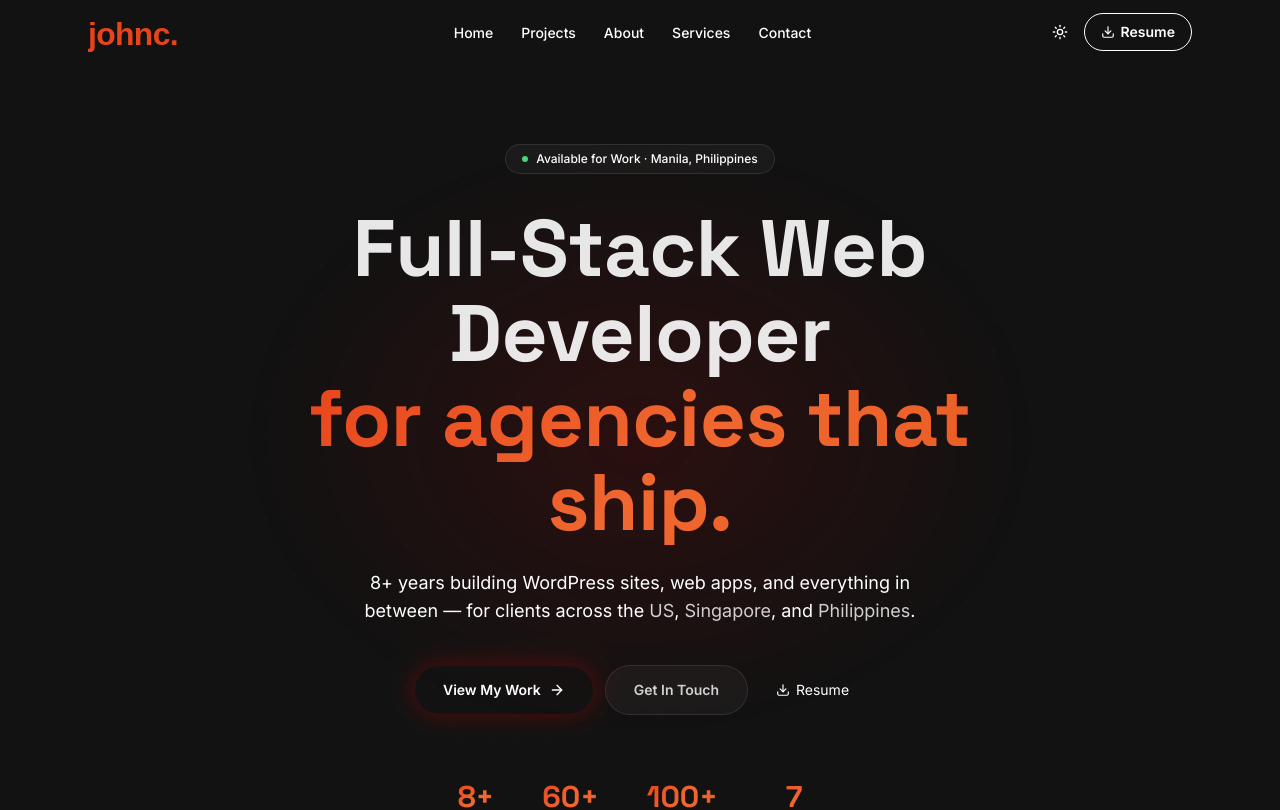
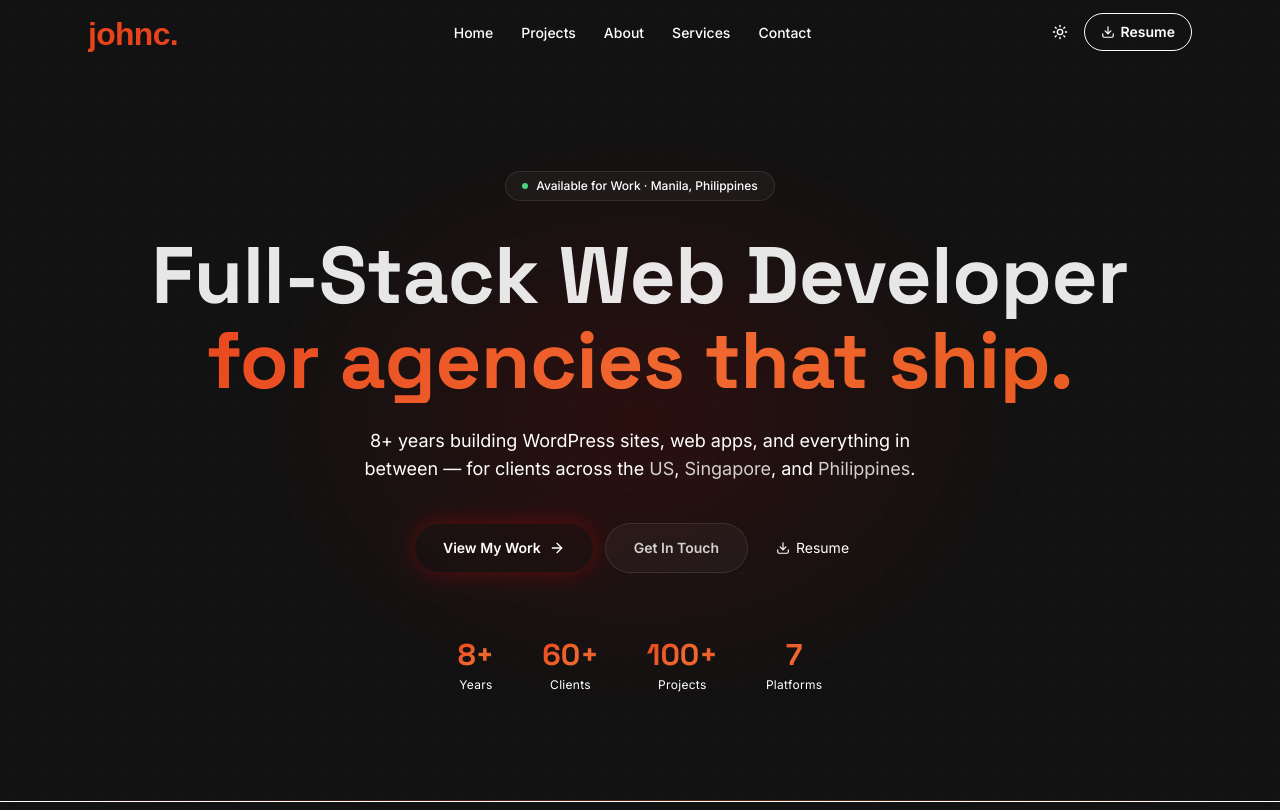
Before and after one commit to jhongcarlos/portfolio, a Next.js app: page / in a window 1280 px wide. Shown: the top 810 px of the page. Built offline with nearby package versions, Linux system fonts and the light colour scheme.

Commit message:
Hero: widen content max-width to 70rem

```diff
--- a/src/components/home/hero.tsx
+++ b/src/components/home/hero.tsx
@@ -51,7 +51,7 @@ export default function Hero() {
       {/* Top vignette */}
       <div className="absolute top-0 left-0 right-0 h-40 bg-gradient-to-b from-background to-transparent pointer-events-none" />
 
-      <div className="relative z-10 flex flex-col items-center text-center max-w-3xl mx-auto px-6 sm:px-8 py-20">
+      <div className="relative z-10 flex flex-col items-center text-center max-w-[70rem] mx-auto px-6 sm:px-8 py-20">
 
         {/* Badge */}
         <motion.div {...fadeUp(0.05)} className="mb-8">
```
